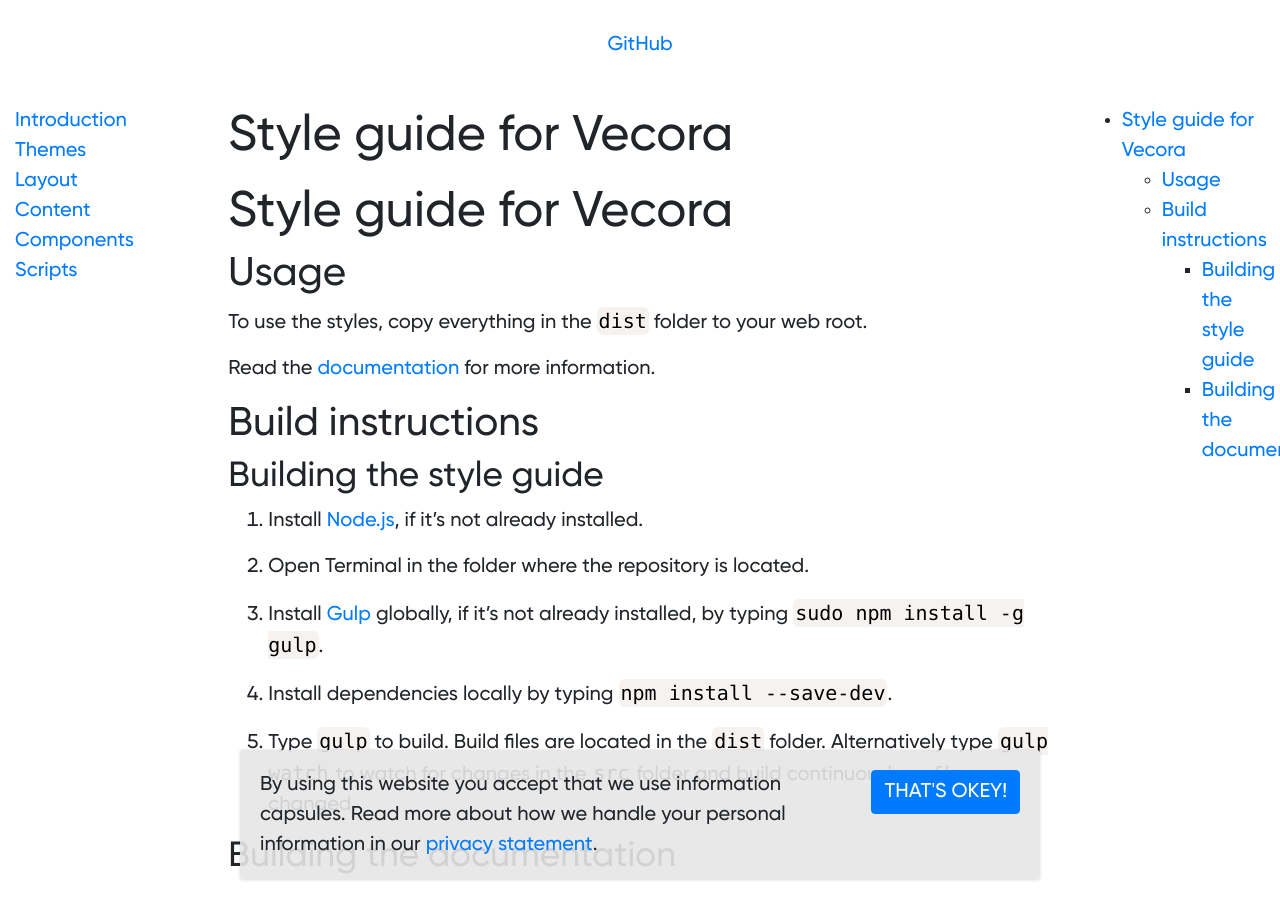
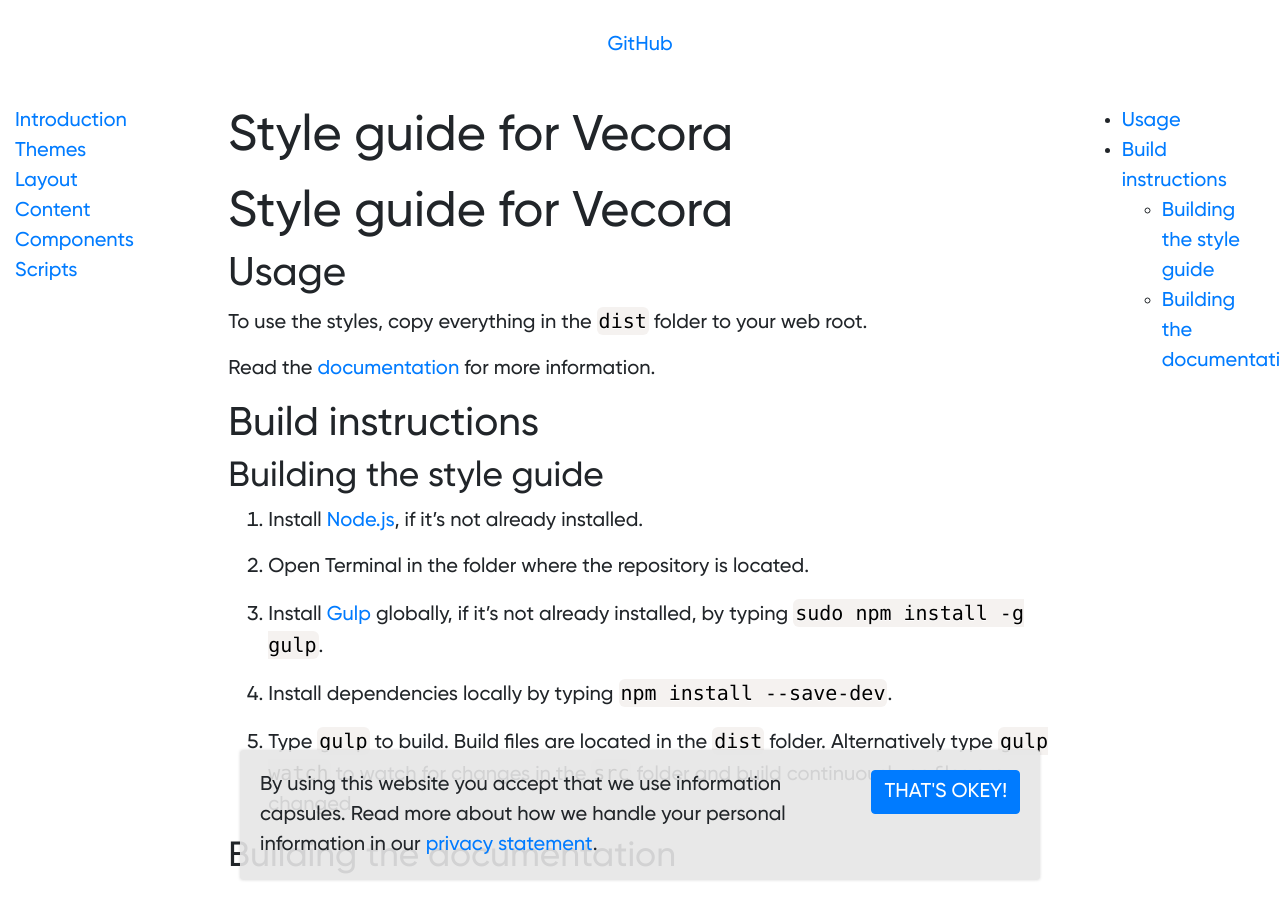
Before and after one commit to vecora/ds-vecora, a Jekyll site: the page built from README.md, in a window 1280 px wide. Built offline with Jekyll 4.4.1, drawn with Linux system fonts in a browser that asks for light colours; some web fonts are replaced; our own code applies the rules of GitHub Pages for plain Markdown files; part of the change alters nothing that is shown.

```diff
--- a/_includes/toc.html
+++ b/_includes/toc.html
@@ -27,8 +27,8 @@
 
     {% capture my_toc %}{% endcapture %}
     {% assign orderedList = include.ordered | default: false %}
-    {% assign minHeader = include.h_min | default: 1 %}
-    {% assign maxHeader = include.h_max | default: 6 %}
+    {% assign minHeader = include.h_min | default: 2 %}
+    {% assign maxHeader = include.h_max | default: 3 %}
     {% assign nodes = include.html | split: '<h' %}
     {% assign firstHeader = true %}
 
```
